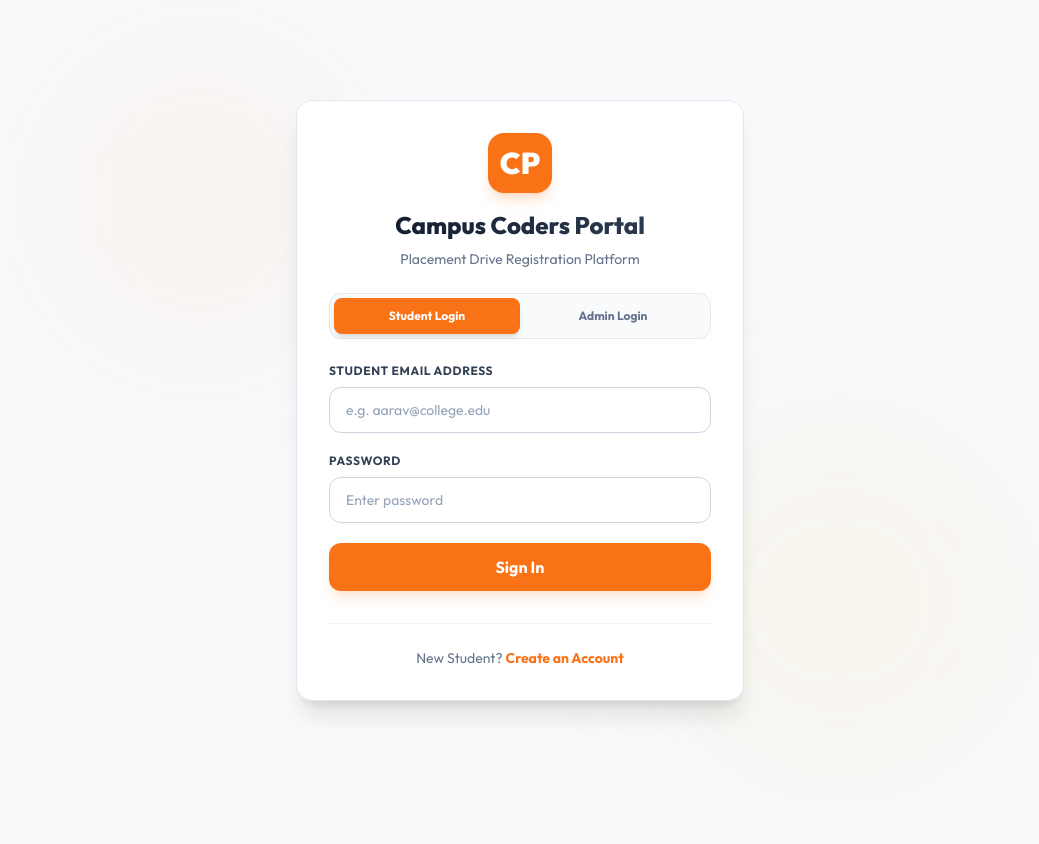
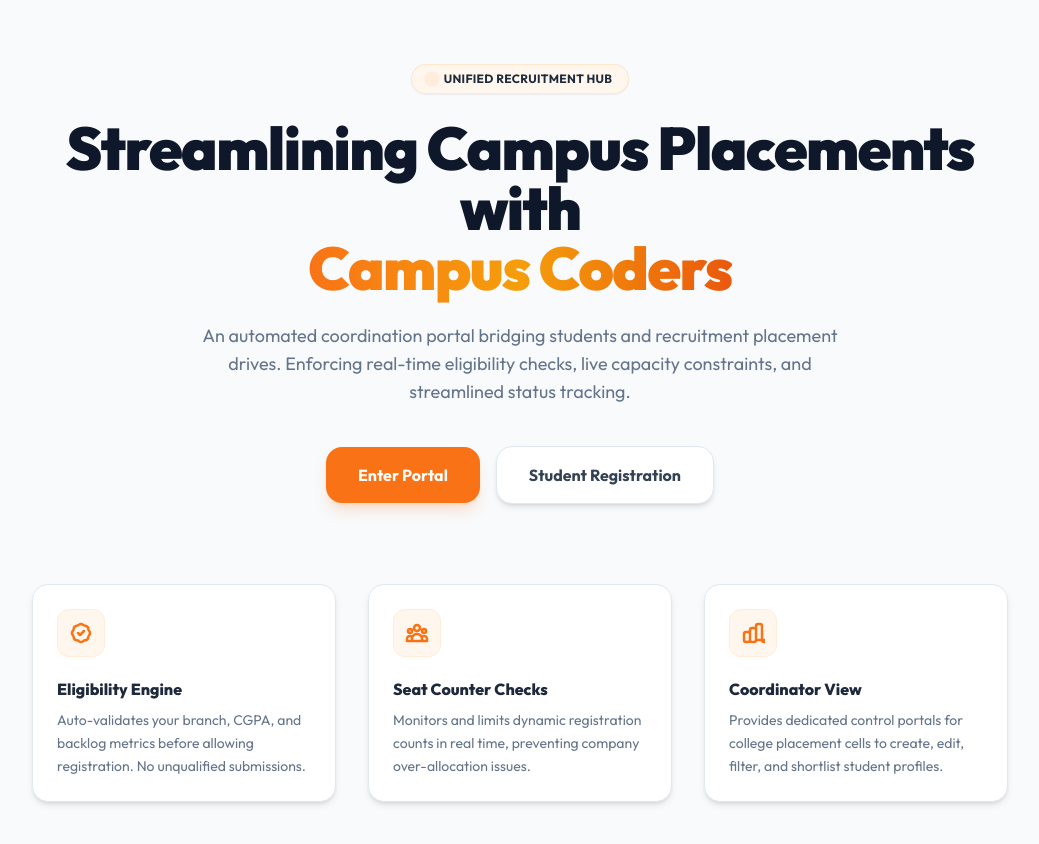
Before and after one commit to mahi006x/Campus-Placement-Drive-Management-system, a React (Vite) app in the folder client/: page / in a window 1280 px wide. Before the commit this address led to /login. Shown: the top 844 px of the page, without its empty margins (120-1159 px from the left). Before the commit the page ends 800 px from the top, so only its background shows below. Built offline with nearby package versions, Linux system fonts and the light colour scheme.

Commit message:
feat: add landing page with portals navigation links and product features description

```diff
--- a/client/src/App.jsx
+++ b/client/src/App.jsx
@@ -5,6 +5,7 @@ import Navbar from './components/Navbar';
 import ProtectedRoute from './components/ProtectedRoute';
 
 // Pages
+import Landing from './pages/Landing';
 import Login from './pages/Login';
 import Signup from './pages/Signup';
 
@@ -18,29 +19,6 @@ import AdminDashboard from './pages/admin/Dashboard';
 import AdminManageDrive from './pages/admin/ManageDrive';
 import AdminDriveRegistrations from './pages/admin/DriveRegistrations';
 
-// Helper component to redirect root request to appropriate dashboard
-const RootRedirect = () => {
-  const { user, loading } = useAuth();
-
-  if (loading) {
-    return (
-      <div className="min-h-screen flex items-center justify-center bg-slate-950">
-        <div className="animate-spin rounded-full h-12 w-12 border-t-2 border-b-2 border-sky-500"></div>
-      </div>
-    );
-  }
-
-  if (!user) {
-    return <Navigate to="/login" replace />;
-  }
-
-  return user.role === 'admin' ? (
-    <Navigate to="/admin" replace />
-  ) : (
-    <Navigate to="/dashboard" replace />
-  );
-};
-
 const AppContent = () => {
   return (
     <div className="min-h-screen bg-slate-50 text-slate-800 flex flex-col">
@@ -48,11 +26,9 @@ const AppContent = () => {
       <main className="flex-1 w-full">
         <Routes>
           {/* Public Routes */}
+          <Route path="/" element={<Landing />} />
           <Route path="/login" element={<Login />} />
           <Route path="/signup" element={<Signup />} />
-
-          {/* Root Selector */}
-          <Route path="/" element={<RootRedirect />} />
 
           {/* Student Role Routes */}
           <Route element={<ProtectedRoute allowedRoles={['student']} />}>
--- /dev/null
+++ b/client/src/pages/Landing.jsx
@@ -0,0 +1,103 @@
+import React from 'react';
+import { Link, Navigate } from 'react-router-dom';
+import { useAuth } from '../context/AuthContext';
+
+const Landing = () => {
+  const { user, loading } = useAuth();
+
+  // If user is already authenticated, direct them straight to their dashboard
+  if (user && !loading) {
+    return user.role === 'admin' ? (
+      <Navigate to="/admin" replace />
+    ) : (
+      <Navigate to="/dashboard" replace />
+    );
+  }
+
+  return (
+    <div className="min-h-screen bg-slate-50 flex flex-col relative overflow-hidden">
+      {/* Decorative background glows */}
+      <div className="absolute top-0 left-1/4 -translate-x-1/2 w-[500px] h-[500px] bg-orange-500/5 rounded-full blur-3xl -z-10"></div>
+      <div className="absolute bottom-1/4 right-0 w-[600px] h-[600px] bg-amber-500/5 rounded-full blur-3xl -z-10"></div>
+
+      {/* Main Hero Section */}
+      <div className="flex-1 flex flex-col items-center justify-center text-center px-6 py-16 max-w-5xl mx-auto z-10 animate-fade-in">
+        <div className="inline-flex items-center space-x-2 bg-orange-50 border border-orange-200/50 rounded-full px-4 py-1.5 mb-6 shadow-sm">
+          <span className="w-2 h-2 rounded-full bg-orange-500 animate-ping"></span>
+          <span className="text-xs font-bold text-orange-650 tracking-wide uppercase">Unified Recruitment Hub</span>
+        </div>
+
+        <h1 className="text-4xl md:text-6xl font-black tracking-tight text-slate-900 leading-tight">
+          Streamlining Campus Placements with <br />
+          <span className="bg-gradient-to-r from-orange-500 via-amber-500 to-orange-600 bg-clip-text text-transparent">
+            Campus Coders
+          </span>
+        </h1>
+
+        <p className="mt-6 text-base md:text-lg text-slate-500 max-w-2xl font-medium leading-relaxed">
+          An automated coordination portal bridging students and recruitment placement drives. Enforcing real-time eligibility checks, live capacity constraints, and streamlined status tracking.
+        </p>
+
+        {/* Action Buttons */}
+        <div className="mt-10 flex flex-col sm:flex-row items-center justify-center gap-4 w-full sm:w-auto">
+          <Link
+            to="/login"
+            className="w-full sm:w-auto px-8 py-4 bg-orange-500 hover:bg-orange-600 text-white font-bold rounded-2xl shadow-lg shadow-orange-500/20 hover:shadow-orange-500/30 transition-all duration-300 transform hover:-translate-y-0.5 text-center"
+          >
+            Enter Portal
+          </Link>
+          <Link
+            to="/signup"
+            className="w-full sm:w-auto px-8 py-4 bg-white border border-slate-200 text-slate-700 hover:bg-slate-100 font-bold rounded-2xl shadow-md transition-all duration-300 text-center"
+          >
+            Student Registration
+          </Link>
+        </div>
+
+        {/* Features Matrix Grid */}
+        <div className="mt-20 grid grid-cols-1 md:grid-cols-3 gap-8 w-full text-left">
+          {/* Card 1 */}
+          <div className="bg-white border border-slate-200 p-6 rounded-2xl shadow-md hover:shadow-lg transition-all duration-300 group hover:-translate-y-1">
+            <div className="w-12 h-12 rounded-xl bg-orange-50 border border-orange-100 flex items-center justify-center text-orange-500 mb-5 group-hover:bg-orange-500 group-hover:text-white transition-all duration-300">
+              <svg className="w-6 h-6" fill="none" stroke="currentColor" viewBox="0 0 24 24">
+                <path strokeLinecap="round" strokeLinejoin="round" strokeWidth="2.5" d="M9 12l2 2 4-4M7.835 4.697a3.42 3.42 0 001.946-.806 3.42 3.42 0 014.438 0 3.42 3.42 0 001.946.806 3.42 3.42 0 013.138 3.138 3.42 3.42 0 00.806 1.946 3.42 3.42 0 010 4.438 3.42 3.42 0 00-.806 1.946 3.42 3.42 0 01-3.138 3.138 3.42 3.42 0 00-1.946.806 3.42 3.42 0 01-4.438 0 3.42 3.42 0 00-1.946-.806 3.42 3.42 0 01-3.138-3.138 3.42 3.42 0 00-.806-1.946 3.42 3.42 0 010-4.438 3.42 3.42 0 00.806-1.946 3.42 3.42 0 013.138-3.138z" />
+              </svg>
+            </div>
+            <h3 className="text-base font-extrabold text-slate-800">Eligibility Engine</h3>
+            <p className="mt-2 text-sm text-slate-500 font-medium leading-relaxed">
+              Auto-validates your branch, CGPA, and backlog metrics before allowing registration. No unqualified submissions.
+            </p>
+          </div>
+
+          {/* Card 2 */}
+          <div className="bg-white border border-slate-200 p-6 rounded-2xl shadow-md hover:shadow-lg transition-all duration-300 group hover:-translate-y-1">
+            <div className="w-12 h-12 rounded-xl bg-orange-50 border border-orange-100 flex items-center justify-center text-orange-500 mb-5 group-hover:bg-orange-500 group-hover:text-white transition-all duration-300">
+              <svg className="w-6 h-6" fill="none" stroke="currentColor" viewBox="0 0 24 24">
+                <path strokeLinecap="round" strokeLinejoin="round" strokeWidth="2.5" d="M17 20h5v-2a3 3 0 00-5.356-1.857M17 20H7m10 0v-2c0-.656-.126-1.283-.356-1.857M7 20H2v-2a3 3 0 015.356-1.857M7 20v-2c0-.656.126-1.283.356-1.857m0 0a5.002 5.002 0 019.288 0M15 7a3 3 0 11-6 0 3 3 0 016 0zm6 3a2 2 0 11-4 0 2 2 0 014 0zM7 10a2 2 0 11-4 0 2 2 0 014 0z" />
+              </svg>
+            </div>
+            <h3 className="text-base font-extrabold text-slate-800">Seat Counter Checks</h3>
+            <p className="mt-2 text-sm text-slate-500 font-medium leading-relaxed">
+              Monitors and limits dynamic registration counts in real time, preventing company over-allocation issues.
+            </p>
+          </div>
+
+          {/* Card 3 */}
+          <div className="bg-white border border-slate-200 p-6 rounded-2xl shadow-md hover:shadow-lg transition-all duration-300 group hover:-translate-y-1">
+            <div className="w-12 h-12 rounded-xl bg-orange-50 border border-orange-100 flex items-center justify-center text-orange-500 mb-5 group-hover:bg-orange-500 group-hover:text-white transition-all duration-300">
+              <svg className="w-6 h-6" fill="none" stroke="currentColor" viewBox="0 0 24 24">
+                <path strokeLinecap="round" strokeLinejoin="round" strokeWidth="2.5" d="M9 19v-6a2 2 0 00-2-2H5a2 2 0 00-2 2v6a2 2 0 002 2h2a2 2 0 002-2zm0 0V9a2 2 0 012-2h2a2 2 0 012 2v10m-6 0a2 2 0 002 2h2a2 2 0 002-2m0 0V5a2 2 0 012-2h2a2 2 0 012 2v14a2 2 0 002 2h2a2 2 0 002-2z" />
+              </svg>
+            </div>
+            <h3 className="text-base font-extrabold text-slate-800">Coordinator View</h3>
+            <p className="mt-2 text-sm text-slate-500 font-medium leading-relaxed">
+              Provides dedicated control portals for college placement cells to create, edit, filter, and shortlist student profiles.
+            </p>
+          </div>
+        </div>
+      </div>
+    </div>
+  );
+};
+
+export default Landing;
```
